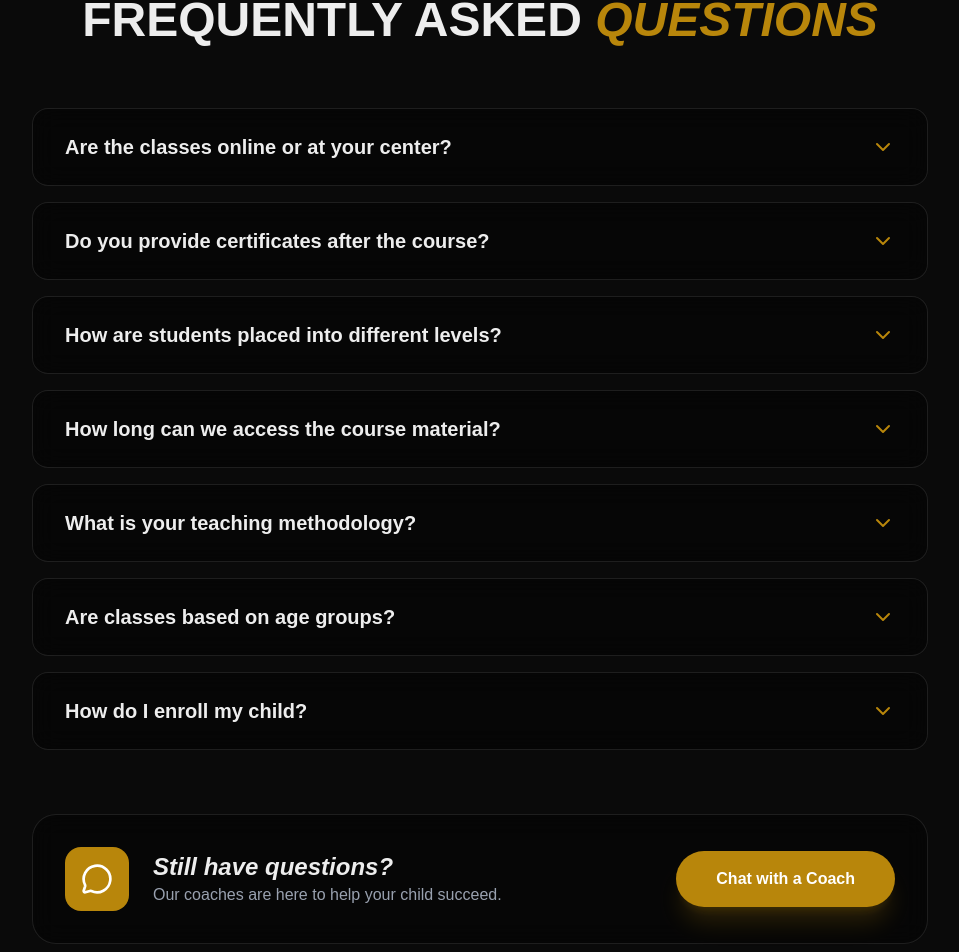
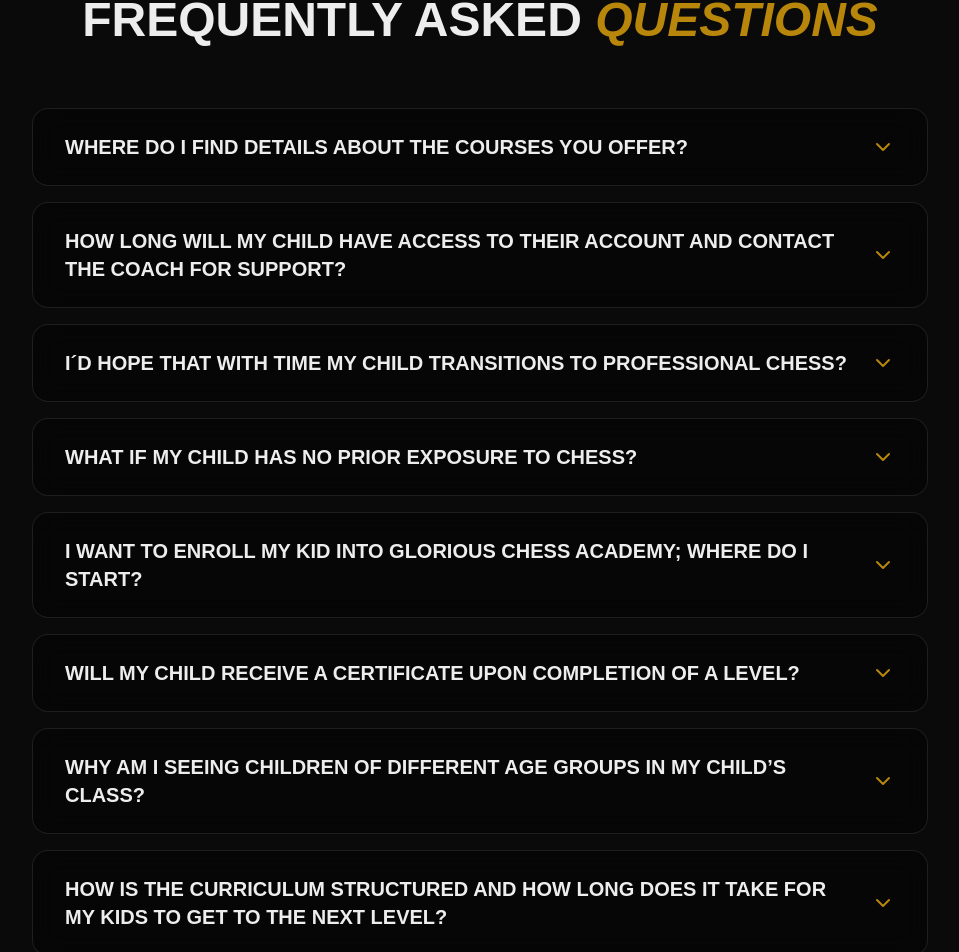
Before and after one commit to navnathban2001/Glorious-chess-academy, a Next.js app: page /faq in a window 1280 px wide. Shown: the part 478-1430 px from the top of the page, without its empty margins (160-1119 px from the left). Built offline with nearby package versions, Linux system fonts and the light colour scheme.

Commit message:
changes and content add

```diff
--- a/src/app/achievements/page.tsx
+++ b/src/app/achievements/page.tsx
@@ -84,7 +84,7 @@ export default function AchievementsPage() {
           <div className="grid grid-cols-1 md:grid-cols-2 lg:grid-cols-3 gap-12">
             {milestones.map((item, idx) => (
               <div key={idx} className="glass p-12 rounded-[2.5rem] relative group border-white/5 hover:border-primary/20 transition-all">
-                <div className="absolute top-8 right-8 text-primary font-black text-3xl opacity-20 group-hover:opacity-40 transition-opacity">
+                <div className="absolute top-8 right-8 text-primary font-black text-4xl group-hover:scale-110 transition-all duration-300 drop-shadow-[0_0_15px_rgba(184,134,11,0.5)]">
                   {item.year}
                 </div>
                 <div className="w-16 h-16 rounded-2xl bg-primary/10 flex items-center justify-center text-primary mb-8 shadow-inner">
--- a/src/app/contact/page.tsx
+++ b/src/app/contact/page.tsx
@@ -4,7 +4,7 @@ import React from "react";
 import Navbar from "@/components/navbar";
 import Footer from "@/components/footer";
 import SubHero from "@/components/subhero";
-import { Mail, Phone, MapPin, Send, MessageSquare } from "lucide-react";
+import { Mail, Phone, MapPin, Send, MessageSquare, User } from "lucide-react";
 
 export default function ContactPage() {
   return (
@@ -33,8 +33,8 @@ export default function ContactPage() {
                 { icon: Mail, label: "Email Support", text: "support@gloriouschessacademy.com" },
                 { icon: MapPin, label: "Our Office", text: "Ambad Rd, behind Sai Kirti hotel, Prayag Nagar, Old Jalna, Jalna, 431203" }
               ].map((item, idx) => (
-                <div key={idx} className="flex gap-6 group">
-                  <div className="w-14 h-14 rounded-2xl bg-white/5 flex items-center justify-center text-primary border border-white/10 group-hover:bg-primary group-hover:bg-opacity-20 group-hover:border-primary/40 transition-all">
+                <div key={idx} className="flex gap-6 group items-start">
+                  <div className="w-16 h-16 shrink-0 rounded-2xl bg-white/5 flex items-center justify-center text-primary border border-white/10 group-hover:bg-primary group-hover:bg-opacity-20 group-hover:border-primary/40 group-hover:text-white transition-all">
                     <item.icon size={24} />
                   </div>
                   <div>
@@ -53,30 +53,39 @@ export default function ContactPage() {
                 <div className="grid grid-cols-1 md:grid-cols-2 gap-8">
                   <div className="space-y-3">
                     <label className="text-sm font-bold uppercase tracking-widest text-gray-500 ml-2">Full Name</label>
+                    <div className="relative group">
+                      <User className="absolute left-4 top-1/2 -translate-y-1/2 text-primary opacity-50 group-focus-within:opacity-100 transition-opacity" size={16} />
                       <input
                         type="text"
                         placeholder="Jane Doe"
-                      className="w-full bg-white/5 border border-white/10 rounded-2xl p-5 focus:border-primary outline-none transition-all"
+                        className="w-full bg-white/5 border border-white/10 rounded-2xl p-5 pl-12 focus:border-primary outline-none transition-all"
                       />
+                    </div>
                   </div>
                   <div className="space-y-3">
                     <label className="text-sm font-bold uppercase tracking-widest text-gray-500 ml-2">Email Address</label>
+                    <div className="relative group">
+                      <Mail className="absolute left-4 top-1/2 -translate-y-1/2 text-primary opacity-50 group-focus-within:opacity-100 transition-opacity" size={16} />
                       <input
                         type="email"
                         placeholder="jane@example.com"
-                      className="w-full bg-white/5 border border-white/10 rounded-2xl p-5 focus:border-primary outline-none transition-all"
+                        className="w-full bg-white/5 border border-white/10 rounded-2xl p-5 pl-12 focus:border-primary outline-none transition-all"
                       />
+                    </div>
                   </div>
                 </div>
 
                 <div className="space-y-3">
                   <label className="text-sm font-bold uppercase tracking-widest text-gray-500 ml-2">Subject</label>
-                  <select className="w-full bg-white/5 border border-white/10 rounded-2xl p-5 focus:border-primary outline-none transition-all appearance-none">
-                    <option>General Inquiry</option>
-                    <option>Enrollment Question</option>
-                    <option>Technical Support</option>
-                    <option>Partnership</option>
+                  <div className="relative group">
+                    <MessageSquare className="absolute left-4 top-1/2 -translate-y-1/2 text-primary opacity-50 group-focus-within:opacity-100 transition-opacity" size={16} />
+                    <select className="w-full bg-white/5 border border-white/10 rounded-2xl p-5 pl-12 focus:border-primary outline-none transition-all appearance-none">
+                      <option className="text-black">General Inquiry</option>
+                      <option className="text-black">Enrollment Question</option>
+                      <option className="text-black">Technical Support</option>
+                      <option className="text-black">Partnership</option>
                     </select>
+                  </div>
                 </div>
 
                 <div className="space-y-3">
--- a/src/app/hiring/page.tsx
+++ b/src/app/hiring/page.tsx
@@ -84,7 +84,7 @@ export default function HiringPage() {
                        <User className="absolute left-4 top-1/2 -translate-y-1/2 text-primary opacity-50 group-focus-within:opacity-100 transition-opacity" size={16} />
                        <input
                          type="text"
-                         className="w-full bg-white/5 border border-white/10 rounded-2xl p-4 pl-12 focus:border-primary outline-none transition-all placeholder:text-gray-700"
+                         className="w-full bg-white/5 border border-white/10 rounded-2xl p-4 pl-12 focus:border-primary outline-none transition-all placeholder:text-gray-400"
                          placeholder="Full Name"
                        />
                     </div>
@@ -95,7 +95,7 @@ export default function HiringPage() {
                        <Phone className="absolute left-4 top-1/2 -translate-y-1/2 text-primary opacity-50 group-focus-within:opacity-100 transition-opacity" size={16} />
                        <input
                          type="tel"
-                         className="w-full bg-white/5 border border-white/10 rounded-2xl p-4 pl-12 focus:border-primary outline-none transition-all placeholder:text-gray-700"
+                         className="w-full bg-white/5 border border-white/10 rounded-2xl p-4 pl-12 focus:border-primary outline-none transition-all placeholder:text-gray-400"
                          placeholder="Mobile Number"
                        />
                     </div>
@@ -108,7 +108,7 @@ export default function HiringPage() {
                      <Mail className="absolute left-4 top-1/2 -translate-y-1/2 text-primary opacity-50 group-focus-within:opacity-100 transition-opacity" size={16} />
                      <input
                        type="email"
-                       className="w-full bg-white/5 border border-white/10 rounded-2xl p-4 pl-12 focus:border-primary outline-none transition-all placeholder:text-gray-700"
+                       className="w-full bg-white/5 border border-white/10 rounded-2xl p-4 pl-12 focus:border-primary outline-none transition-all placeholder:text-gray-400"
                        placeholder="Email Address"
                      />
                   </div>
@@ -120,7 +120,7 @@ export default function HiringPage() {
                      <MapPin className="absolute left-4 top-1/2 -translate-y-1/2 text-primary opacity-50 group-focus-within:opacity-100 transition-opacity" size={16} />
                      <input
                        type="text"
-                       className="w-full bg-white/5 border border-white/10 rounded-2xl p-4 pl-12 focus:border-primary outline-none transition-all placeholder:text-gray-700"
+                       className="w-full bg-white/5 border border-white/10 rounded-2xl p-4 pl-12 focus:border-primary outline-none transition-all placeholder:text-gray-400"
                        placeholder="Street Address"
                      />
                   </div>
@@ -131,7 +131,7 @@ export default function HiringPage() {
                      <Home className="absolute left-4 top-1/2 -translate-y-1/2 text-primary opacity-50 group-focus-within:opacity-100 transition-opacity" size={16} />
                      <input
                        type="text"
-                       className="w-full bg-white/5 border border-white/10 rounded-2xl p-4 pl-12 focus:border-primary outline-none transition-all placeholder:text-gray-700"
+                       className="w-full bg-white/5 border border-white/10 rounded-2xl p-4 pl-12 focus:border-primary outline-none transition-all placeholder:text-gray-400"
                        placeholder="Apartment, suite, etc"
                      />
                   </div>
@@ -140,12 +140,12 @@ export default function HiringPage() {
                 <div className="grid grid-cols-1 md:grid-cols-2 gap-5">
                   <input
                     type="text"
-                    className="w-full bg-white/5 border border-white/10 rounded-2xl p-4 focus:border-primary outline-none transition-all placeholder:text-gray-700"
+                    className="w-full bg-white/5 border border-white/10 rounded-2xl p-4 focus:border-primary outline-none transition-all placeholder:text-gray-400"
                     placeholder="City"
                   />
                   <input
                     type="text"
-                    className="w-full bg-white/5 border border-white/10 rounded-2xl p-4 focus:border-primary outline-none transition-all placeholder:text-gray-700"
+                    className="w-full bg-white/5 border border-white/10 rounded-2xl p-4 focus:border-primary outline-none transition-all placeholder:text-gray-400"
                     placeholder="State/Province"
                   />
                 </div>
@@ -153,7 +153,7 @@ export default function HiringPage() {
                 <div className="grid grid-cols-1 md:grid-cols-2 gap-5">
                   <input
                     type="text"
-                    className="w-full bg-white/5 border border-white/10 rounded-2xl p-4 focus:border-primary outline-none transition-all placeholder:text-gray-700"
+                    className="w-full bg-white/5 border border-white/10 rounded-2xl p-4 focus:border-primary outline-none transition-all placeholder:text-gray-400"
                     placeholder="ZIP / Postal Code"
                   />
                   <select className="w-full bg-white/5 border border-white/10 rounded-2xl p-4 focus:border-primary outline-none transition-all text-gray-500">
@@ -167,10 +167,10 @@ export default function HiringPage() {
                 <div className="space-y-2">
                   <label className="text-[10px] font-black uppercase tracking-widest text-gray-500 ml-4">Fide Profile *</label>
                   <div className="relative group">
-                     <Globe className="absolute left-4 top-15 translate-y-4 text-primary opacity-50" size={16} />
+                     <Globe className="absolute left-4 top-1/2 -translate-y-1/2 text-primary opacity-50 group-focus-within:opacity-100 transition-opacity" size={16} />
                      <input
                        type="url"
-                       className="w-full bg-white/5 border border-white/10 rounded-2xl p-4 pl-12 focus:border-primary outline-none transition-all placeholder:text-gray-700"
+                       className="w-full bg-white/5 border border-white/10 rounded-2xl p-4 pl-12 focus:border-primary outline-none transition-all placeholder:text-gray-400"
                        placeholder="https://ratings.fide.com/..."
                      />
                   </div>
@@ -179,7 +179,7 @@ export default function HiringPage() {
                 <div className="space-y-2">
                   <label className="text-[10px] font-black uppercase tracking-widest text-gray-500 ml-4">Coach Profile *</label>
                   <textarea
-                    className="w-full bg-white/5 border border-white/10 rounded-2xl p-5 focus:border-primary outline-none transition-all placeholder:text-gray-700 h-32 resize-none"
+                    className="w-full bg-white/5 border border-white/10 rounded-2xl p-5 focus:border-primary outline-none transition-all placeholder:text-gray-400 h-32 resize-none"
                     placeholder="Coach Profile *"
                   />
                 </div>
--- a/src/components/faqsection.tsx
+++ b/src/components/faqsection.tsx
@@ -6,32 +6,36 @@ import { ChevronDown, MessageCircle } from "lucide-react";
 
 const faqs = [
   {
-    question: "Are the classes online or at your center?",
-    answer: "Our classes are exclusively online and live, ensuring an interactive learning environment that combines professional instruction with the convenience of learning from home.",
+    question: "WHERE DO I FIND DETAILS ABOUT THE COURSES YOU OFFER?",
+    answer: "Classes are conducted through online live classroom.Weekly classes are lasting 45 min to 1 hour (2 classes).Followed by assignments/ practice/ tournaments sessions.Your child will receive a certificate upon completion from Glorious Chess Academy, India.",
   },
   {
-    question: "Do you provide certificates after the course?",
-    answer: "Yes, students receive an official certificate from Glorious Chess Academy upon the successful completion of each level, following a verifying assessment test.",
+    question: "HOW LONG WILL MY CHILD HAVE ACCESS TO THEIR ACCOUNT AND CONTACT THE COACH FOR SUPPORT?",
+    answer: "As long as your subscription is up to date, you will always have access to the classes and the Coach. The Coach will share the class schedule and relevant information on how to reach him/her for questions with you.",
   },
   {
-    question: "How are students placed into different levels?",
-    answer: "New students begin with a free trial class where our coaches evaluate their child's understanding and interest level to place them in Beginner, Intermediate, or Pro groups.",
+    question: "I´D HOPE THAT WITH TIME MY CHILD TRANSITIONS TO PROFESSIONAL CHESS?",
+    answer: "Yes! Our courses are designed to help your child progressively improve their skill and performance as a Chess player. The Grandmaster course is designed to nurture pro players.",
   },
   {
-    question: "How long can we access the course material?",
-    answer: "Enrollment grants access to our curriculum portal and mobile app for as long as your subscription is active, with continuous coach support.",
+    question: "WHAT IF MY CHILD HAS NO PRIOR EXPOSURE TO CHESS?",
+    answer: "The trial class is designed to help the Coach determine your child’s skill level, learning style, and level of interest. If the Coach determines that your child is a beginner, then he/she will be placed in an appropriate class.",
   },
   {
-    question: "What is your teaching methodology?",
-    answer: "We use a step-by-step approach starting from the basics, focusing on strategic concepts followed by practice assignments and weekly internal tournaments.",
+    question: "I WANT TO ENROLL MY KID INTO GLORIOUS CHESS ACADEMY; WHERE DO I START?",
+    answer: "Follow these quick steps:Complete the enrollment form. Our team will contact you to schedule a trial class. What you can expect in trial class.Once you complete the trial class, based on Coach’s evaluation – we will contact you to understand your interest in enrolling your child for a chess class.Your child’s instructor will be the Coach that handled your child’s trial class.Once you are good to go with the timing and other considerations, we will send you the enrollment confirmation email and invoice. We will ask you to make the payment to a bank account in India.",
   },
   {
-    question: "Are classes based on age groups?",
-    answer: "No, we group students by their understanding of chess (skill level) rather than age, ensuring that peers learn at a similar pace.",
+    question: "WILL MY CHILD RECEIVE A CERTIFICATE UPON COMPLETION OF A LEVEL?",
+    answer: "Yes! The Coach will administer an assessment test to gauge understanding concepts before promoting your child to the next level. Upon qualification, your child will earn a Glorious Chess Academy.",
   },
   {
-    question: "How do I enroll my child?",
-    answer: "The process is simple: 1. Fill out the enrollment form. 2. Attend a free trial class for evaluation. 3. Receive group placement and invoice for confirmation.",
+    question: "WHY AM I SEEING CHILDREN OF DIFFERENT AGE GROUPS IN MY CHILD’S CLASS?",
+    answer: "At Glorious Chess Academy, we organize classes not based on age but based on the level of understanding. We assign classes and group kids according to the Coach’s evaluation during the trial classes. We have three main levels: Beginner, Intermediate, and Pro.",
+  },
+  {
+    question: "HOW IS THE CURRICULUM STRUCTURED AND HOW LONG DOES IT TAKE FOR MY KIDS TO GET TO THE NEXT LEVEL?",
+    answer: "It depends on the kids. We don’t push kids to move levels but rather look at their passion and support them so they can excel in Chess. However, we have put in a tentative duration of the course and you can find it here.",
   },
 ];
 
--- a/src/components/subhero.tsx
+++ b/src/components/subhero.tsx
@@ -25,13 +25,6 @@ export default function SubHero({ title, subtitle }: SubHeroProps) {
           animate={{ opacity: 1, y: 0 }}
           transition={{ duration: 0.6 }}
         >
-          {/* Breadcrumbs */}
-          <div className="flex items-center justify-center space-x-3 text-sm font-bold uppercase tracking-[0.2em] text-gray-500 mb-6">
-            <Link href="/" className="hover:text-primary transition-colors">Home</Link>
-            <ChevronRight size={14} className="text-primary" />
-            <span className="text-white">{title}</span>
-          </div>
-
           <h1 className="text-5xl md:text-7xl font-black italic tracking-tighter uppercase leading-none">
             {title.split(" ").map((word, i) => (
               <span key={i} className={i % 2 !== 0 ? "text-primary" : ""}>
```
Lines whose indentation alone changed are shown as unchanged.
